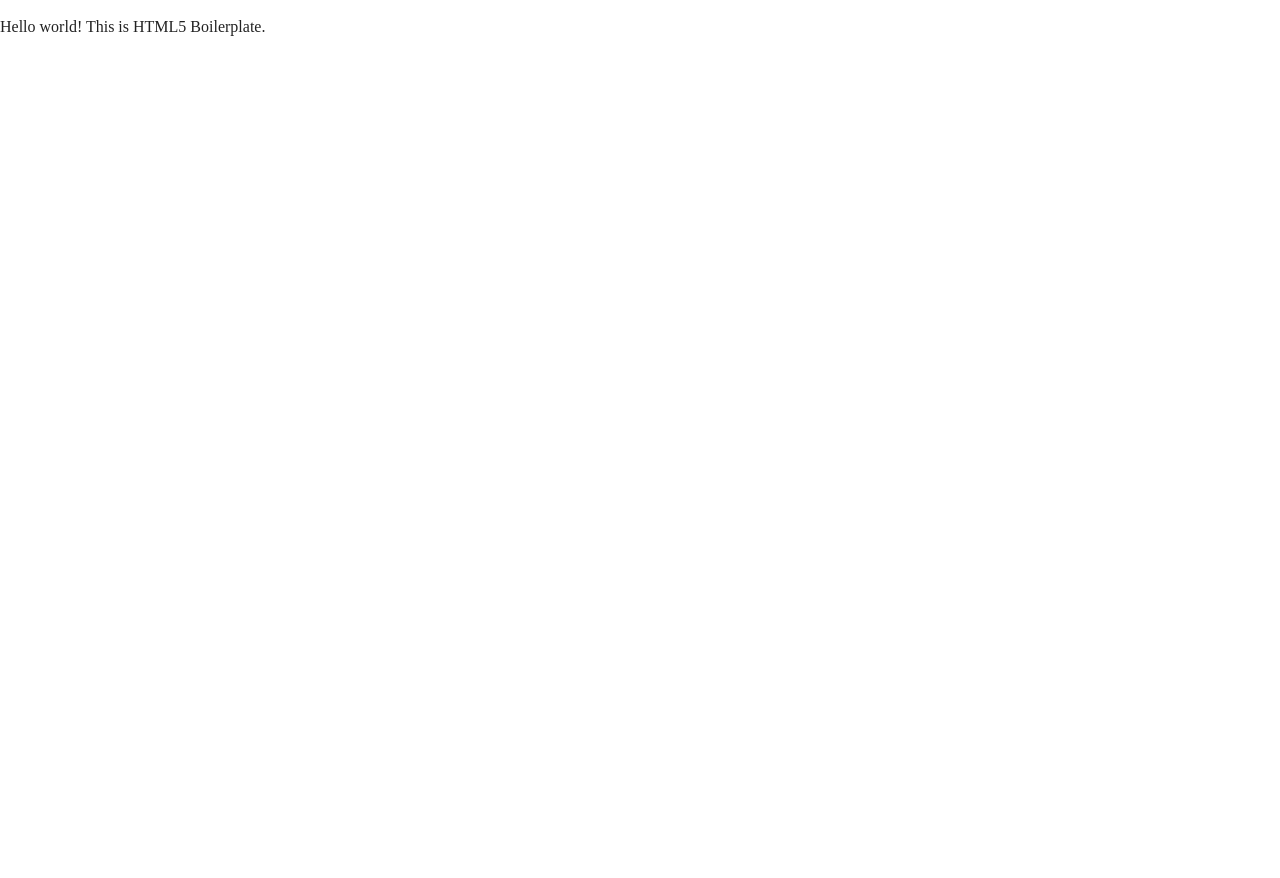
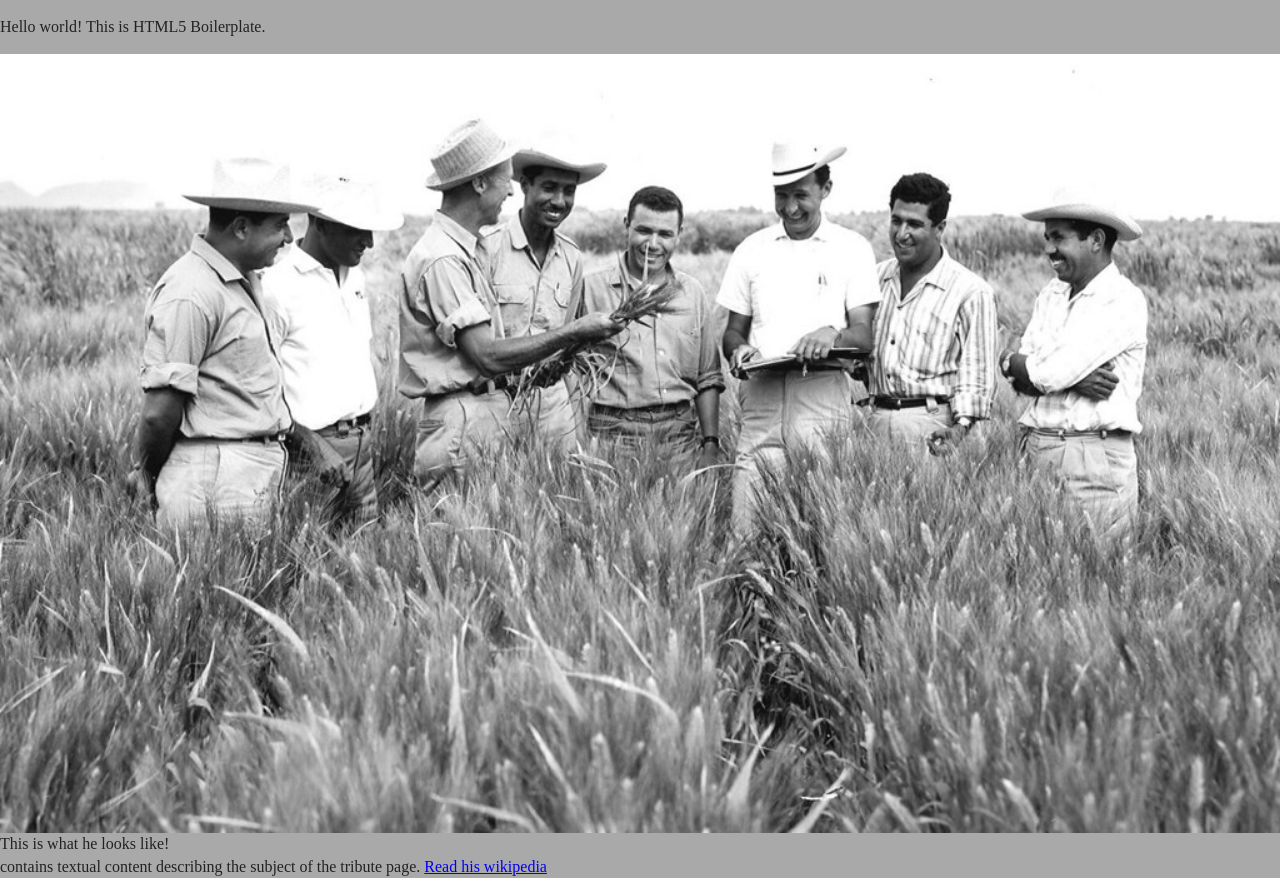
Before and after one commit to wormeyman/Responsive-Web-Design-Projects---Build-a-Tribute-Page, a plain HTML site: page index.html in a window 1280 px wide. Before the commit the page ends 800 px from the top, so only its background shows below. Drawn offline with nearby package versions, Linux system fonts and the light colour scheme.

Commit message:
User Story #7: done

```diff
--- a/css/fcc.css
+++ b/css/fcc.css
@@ -1 +1,8 @@
 /* TBD */
+#main {
+  background-color: darkgrey;
+}
+#image {
+  width: 100%;
+  height: auto;
+}
--- a/index.html
+++ b/index.html
@@ -20,14 +20,24 @@
 
 </head>
 
-<body>
+<body id="main">
   <!--[if IE]>
     <p class="browserupgrade">You are using an <strong>outdated</strong> browser. Please <a href="https://browsehappy.com/">upgrade your browser</a> to improve your experience and security.</p>
   <![endif]-->
 
   <!-- Add your site or application content here -->
   <p>Hello world! This is HTML5 Boilerplate.</p>
+<header>
+<title id="title">Dr. Norman Borlaug</title>
+</header>
 
+<div id="img-div">
+  <img src="img\Norman_Borlaug_in_a_wheat_field.jpg" alt="DR. Norman Borlaug In a Wheat Field" id="image">
+  <caption id="img-caption">This is what he looks like!</caption>
+</div>
+<aside id="tribute-info">
+  contains textual content describing the subject of the tribute page. <a href="https://en.wikipedia.org/wiki/Norman_Borlaug" target="_blank">Read his wikipedia</a>
+</aside>
 
   <script src="js/vendor/modernizr-3.8.0.min.js"></script>
   <script src="https://code.jquery.com/jquery-3.4.1.min.js" integrity="sha256-CSXorXvZcTkaix6Yvo6HppcZGetbYMGWSFlBw8HfCJo=" crossorigin="anonymous"></script>
```
Also changed, not shown: img/Norman_Borlaug_in_a_wheat_field.jpg (added).
